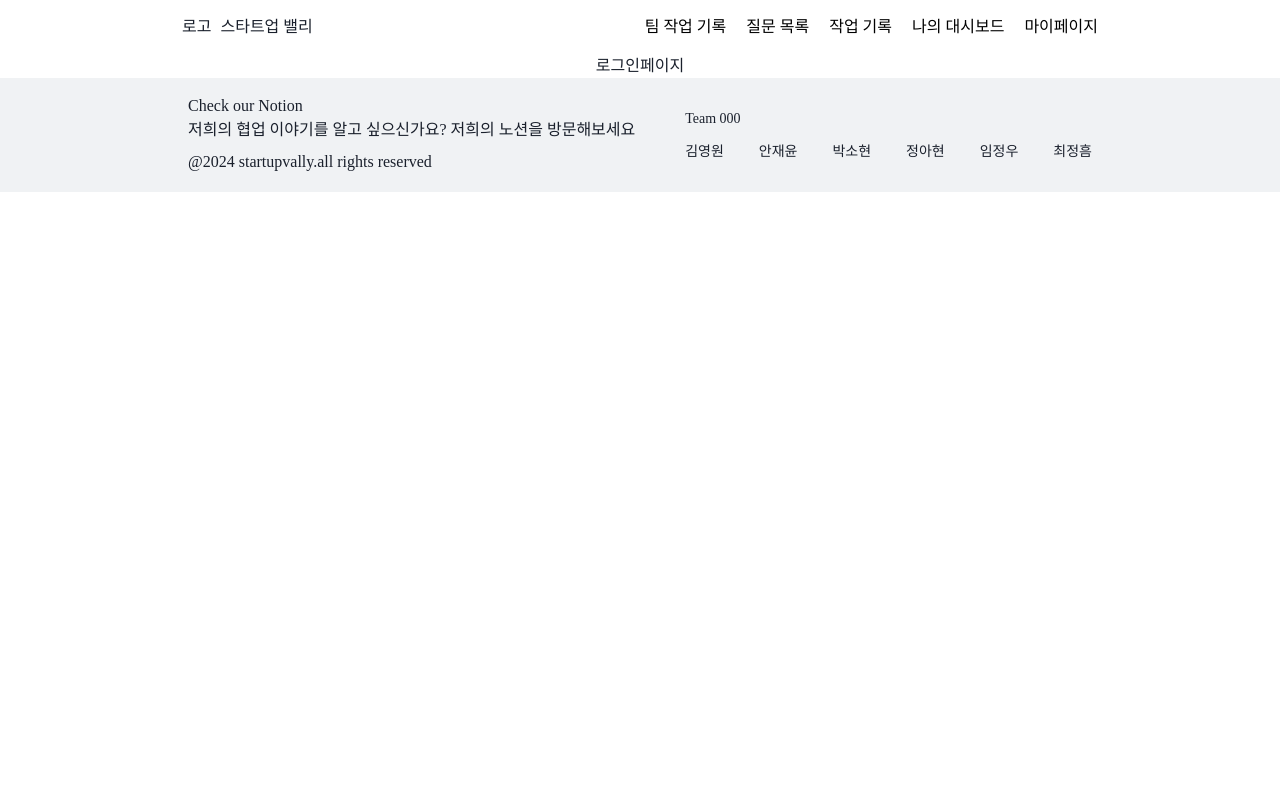
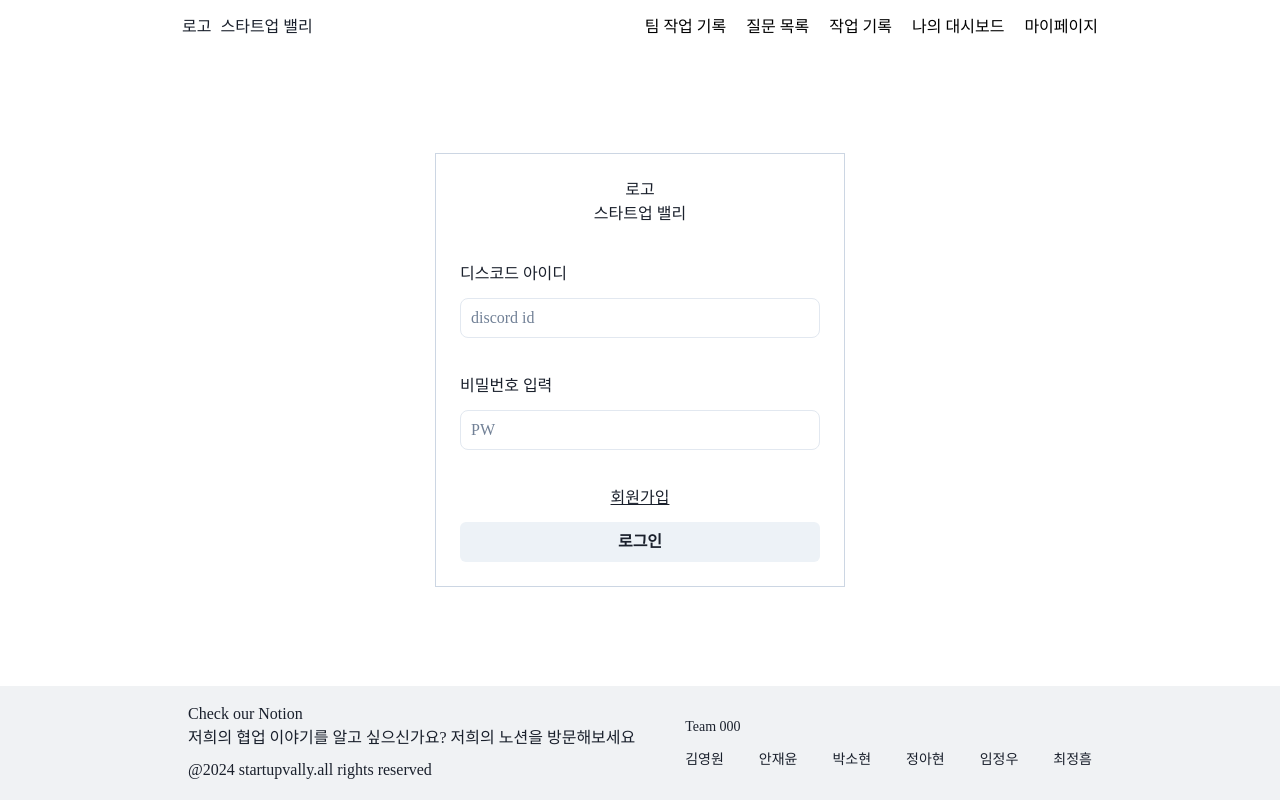
Before and after one commit to 9oormthon-univ/2024_BEOTKKOTTHON_TEAM_28_FE, a React (Vite) app: page /login in a window 1280 px wide. Built offline with nearby package versions, Linux system fonts and the light colour scheme; a web font is replaced by a local one.

Commit message:
feat: 로그인 페이지 1차 마크업 진행

```diff
--- a/src/component/common/atoms/Button.jsx
+++ b/src/component/common/atoms/Button.jsx
@@ -1,9 +1,9 @@
 import { Button as Btn } from '@chakra-ui/react';
 import PropTypes from 'prop-types';
 
-const Button = ({ size, color, text }) => {
+const Button = ({ size, color, text, mt }) => {
   return (
-    <Btn size={size ?? 'md'} colorScheme={color ?? 'teal'}>
+    <Btn size={size ?? 'md'} colorScheme={color ?? 'teal'} marginTop={mt}>
       {text}
     </Btn>
   );
@@ -12,5 +12,6 @@ Button.propTypes = {
   size: PropTypes.string,
   color: PropTypes.string,
   text: PropTypes.string,
+  mt: PropTypes.string,
 };
 export default Button;
--- a/src/component/common/atoms/index.js
+++ b/src/component/common/atoms/index.js
@@ -1,3 +1,4 @@
 export { default as PartTag } from './PartTag';
 export { default as SortTooltip } from './SortTooltip';
 export { default as LeftContainer } from './LeftContainer';
+export { default as Button } from './Button';
--- a/src/component/common/mocules/InputContent.jsx
+++ b/src/component/common/mocules/InputContent.jsx
@@ -1,11 +1,12 @@
 import { Flex, Text, Input } from '@chakra-ui/react';
 import PropTypes from 'prop-types';
 
-const InputContent = ({ label, placeholder }) => {
+const InputContent = ({ label, placeholder, mt }) => {
   return (
-    <Flex direction='column'>
+    <Flex direction='column' mt={mt}>
       <Text>{label}</Text>
       <Input
+        w='360px'
         mt='12px'
         p='10px'
         alignItems='center'
@@ -21,6 +22,7 @@ const InputContent = ({ label, placeholder }) => {
 InputContent.propTypes = {
   label: PropTypes.string.isRequired,
   placeholder: PropTypes.string,
+  mt: PropTypes.string,
 };
 
 export default InputContent;
--- a/src/pages/Layout.jsx
+++ b/src/pages/Layout.jsx
@@ -1,14 +1,16 @@
 import { Footer, Header } from '../component/common/layout';
-
 import PropTypes from 'prop-types';
+import { Flex } from '@chakra-ui/react';
 
 const Layout = ({ children }) => {
   return (
-    <body>
+    <Flex direction='column' minHeight='100vh'>
       <Header />
-      {children}
+      <Flex as='main' flex='1' justify='center' align='center' direction='column'>
+        {children}
+      </Flex>
       <Footer />
-    </body>
+    </Flex>
   );
 };
 
--- a/src/pages/LoginPage.jsx
+++ b/src/pages/LoginPage.jsx
@@ -1,5 +1,23 @@
+import { InputContent, AuthBox } from '../component/common/mocules';
+import { Button, Text, Flex } from '@chakra-ui/react';
+
 const LoginPage = () => {
-  return <main>로그인페이지</main>;
+  return (
+    <main>
+      <Flex>
+        <AuthBox>
+          <InputContent label='디스코드 아이디' placeholder='discord id' mt='36px' />
+          <InputContent label='비밀번호 입력' placeholder='PW' mt='36px' />
+          <Text mt='36px' textDecoration='underline'>
+            회원가입
+          </Text>
+          <Button w='100%' p='11px' mt='12px'>
+            로그인
+          </Button>
+        </AuthBox>
+      </Flex>
+    </main>
+  );
 };
 
 export default LoginPage;
```
